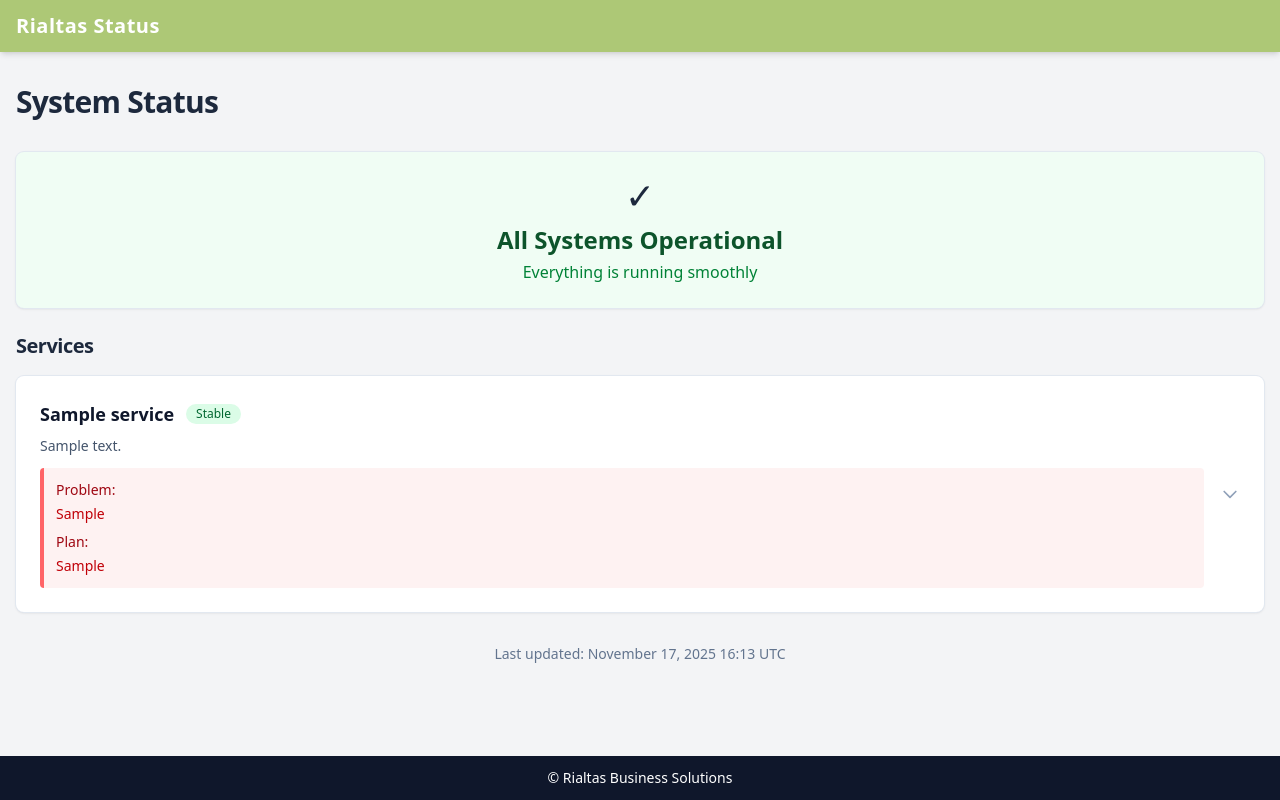
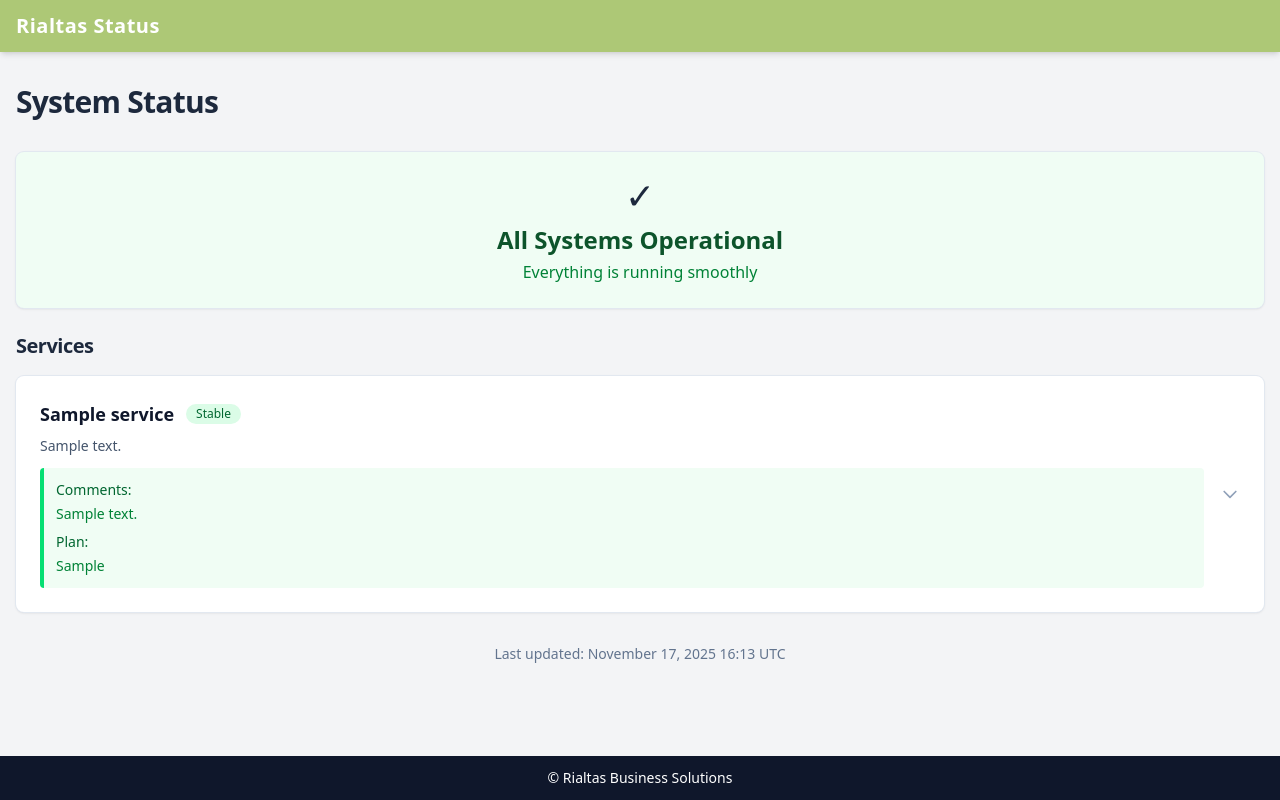
Before and after one commit to rialtas-dev/rialtas_status, a Django app: page / in a window 1280 px wide. Run offline with Django 5.2, Linux system fonts and the light colour scheme; tables that the repository leaves empty hold one stand-in row (values such as "Sample post").

Commit message:
Rename 'problem' field to 'comments' in StatusUpdate
Renamed the 'problem' field to 'comments' in the StatusUpdate model, admin, and templates for improved clarity. Updated the admin interface, search fields, and display logic to use 'comments' instead of 'problem'. Added a migration to reflect this change in the database. Adjusted template logic and styling to reflect the new field name and to show comments in green for stable statuses.

```diff
--- a/static/css/output.css
+++ b/static/css/output.css
@@ -29,6 +29,7 @@
     --color-green-50: oklch(98.2% 0.018 155.826);
     --color-green-100: oklch(96.2% 0.044 156.743);
     --color-green-200: oklch(92.5% 0.084 155.995);
+    --color-green-400: oklch(79.2% 0.209 151.711);
     --color-green-700: oklch(52.7% 0.154 150.069);
     --color-green-800: oklch(44.8% 0.119 151.328);
     --color-green-900: oklch(39.3% 0.095 152.535);
@@ -434,6 +485,9 @@
   }
   .border-green-200 {
     border-color: var(--color-green-200);
+  }
+  .border-green-400 {
+    border-color: var(--color-green-400);
   }
   .border-orange-200 {
     border-color: var(--color-orange-200);
@@ -907,6 +996,64 @@
   inherits: false;
   initial-value: 0 0 #0000;
 }
+@property --tw-outline-style {
+  syntax: "*";
+  inherits: false;
+  initial-value: solid;
+}
+@property --tw-blur {
+  syntax: "*";
+  inherits: false;
+}
+@property --tw-brightness {
+  syntax: "*";
+  inherits: false;
+}
+@property --tw-contrast {
+  syntax: "*";
+  inherits: false;
+}
+@property --tw-grayscale {
+  syntax: "*";
+  inherits: false;
+}
+@property --tw-hue-rotate {
+  syntax: "*";
+  inherits: false;
+}
+@property --tw-invert {
+  syntax: "*";
+  inherits: false;
+}
+@property --tw-opacity {
+  syntax: "*";
+  inherits: false;
+}
+@property --tw-saturate {
+  syntax: "*";
+  inherits: false;
+}
+@property --tw-sepia {
+  syntax: "*";
+  inherits: false;
+}
+@property --tw-drop-shadow {
+  syntax: "*";
+  inherits: false;
+}
+@property --tw-drop-shadow-color {
+  syntax: "*";
+  inherits: false;
+}
+@property --tw-drop-shadow-alpha {
+  syntax: "<percentage>";
+  inherits: false;
+  initial-value: 100%;
+}
+@property --tw-drop-shadow-size {
+  syntax: "*";
+  inherits: false;
+}
 @property --tw-duration {
   syntax: "*";
   inherits: false;
@@ -938,6 +1085,20 @@
       --tw-ring-offset-width: 0px;
       --tw-ring-offset-color: #fff;
       --tw-ring-offset-shadow: 0 0 #0000;
+      --tw-outline-style: solid;
+      --tw-blur: initial;
+      --tw-brightness: initial;
+      --tw-contrast: initial;
+      --tw-grayscale: initial;
+      --tw-hue-rotate: initial;
+      --tw-invert: initial;
+      --tw-opacity: initial;
+      --tw-saturate: initial;
+      --tw-sepia: initial;
+      --tw-drop-shadow: initial;
+      --tw-drop-shadow-color: initial;
+      --tw-drop-shadow-alpha: 100%;
+      --tw-drop-shadow-size: initial;
       --tw-duration: initial;
     }
   }
--- a/status/models.py
+++ b/status/models.py
@@ -40,7 +40,7 @@ class StatusUpdate(models.Model):
 
     service = models.ForeignKey(Service, on_delete=models.CASCADE, related_name='status_updates')
     status = models.CharField(max_length=20, choices=STATUS_CHOICES)
-    problem = models.TextField(blank=True, help_text="Description of the problem (if any)")
+    comments = models.TextField(blank=True, help_text="Comments about this status update")
     plan = models.TextField(blank=True, help_text="Plan to resolve the issue (if any)")
     created_at = models.DateTimeField(default=timezone.now)
     created_by = models.ForeignKey(settings.AUTH_USER_MODEL, on_delete=models.SET_NULL, null=True, blank=True)
--- a/status/templates/status/status_page.html
+++ b/status/templates/status/status_page.html
@@ -69,13 +69,13 @@
                     {% if item.service.description %}
                         <p class="text-sm text-slate-600 mt-2">{{ item.service.description }}</p>
                     {% endif %}
-                    {% if item.current_status and item.current_status.problem %}
-                        <div class="mt-3 p-3 bg-red-50 border-l-4 border-red-400 rounded">
-                            <p class="text-sm font-medium text-red-800">Problem:</p>
-                            <p class="text-sm text-red-700 mt-1 whitespace-pre-wrap">{{ item.current_status.problem }}</p>
+                    {% if item.current_status and item.current_status.comments %}
+                        <div class="mt-3 p-3 {% if item.current_status.status == 'stable' %}bg-green-50 border-green-400{% else %}bg-red-50 border-red-400{% endif %} border-l-4 rounded">
+                            <p class="text-sm font-medium {% if item.current_status.status == 'stable' %}text-green-800{% else %}text-red-800{% endif %}">Comments:</p>
+                            <p class="text-sm {% if item.current_status.status == 'stable' %}text-green-700{% else %}text-red-700{% endif %} mt-1 whitespace-pre-wrap">{{ item.current_status.comments }}</p>
                             {% if item.current_status.plan %}
-                                <p class="text-sm font-medium text-red-800 mt-2">Plan:</p>
-                                <p class="text-sm text-red-700 mt-1 whitespace-pre-wrap">{{ item.current_status.plan }}</p>
+                                <p class="text-sm font-medium {% if item.current_status.status == 'stable' %}text-green-800{% else %}text-red-800{% endif %} mt-2">Plan:</p>
+                                <p class="text-sm {% if item.current_status.status == 'stable' %}text-green-700{% else %}text-red-700{% endif %} mt-1 whitespace-pre-wrap">{{ item.current_status.plan }}</p>
                             {% endif %}
                         </div>
                     {% endif %}
@@ -116,12 +116,12 @@
                             {% endif %}
                         </div>
 
-                        <!-- Problem Section -->
-                        {% if update.problem %}
+                        <!-- Comments Section -->
+                        {% if update.comments %}
                         <div class="mb-3">
-                            <h5 class="text-xs font-semibold text-slate-900 mb-1">Problem:</h5>
-                            <div class="bg-red-50 border-l-4 border-red-400 p-3 rounded">
-                                <p class="text-xs text-slate-700 whitespace-pre-wrap">{{ update.problem }}</p>
+                            <h5 class="text-xs font-semibold text-slate-900 mb-1">Comments:</h5>
+                            <div class="{% if update.status == 'stable' %}bg-green-50 border-green-400{% else %}bg-red-50 border-red-400{% endif %} border-l-4 p-3 rounded">
+                                <p class="text-xs text-slate-700 whitespace-pre-wrap">{{ update.comments }}</p>
                             </div>
                         </div>
                         {% endif %}
@@ -137,7 +137,7 @@
                         {% endif %}
 
                         <!-- No Details Message -->
-                        {% if not update.problem and not update.plan %}
+                        {% if not update.comments and not update.plan %}
                         <p class="text-xs text-slate-500 italic">No additional details provided.</p>
                         {% endif %}
                     </div>
```
Also changed, not shown: other parts of static/css/output.css (+85 -0 lines), status/admin.py (+8 -8 lines), status/migrations/0003_rename_problem_to_comments.py (added).
